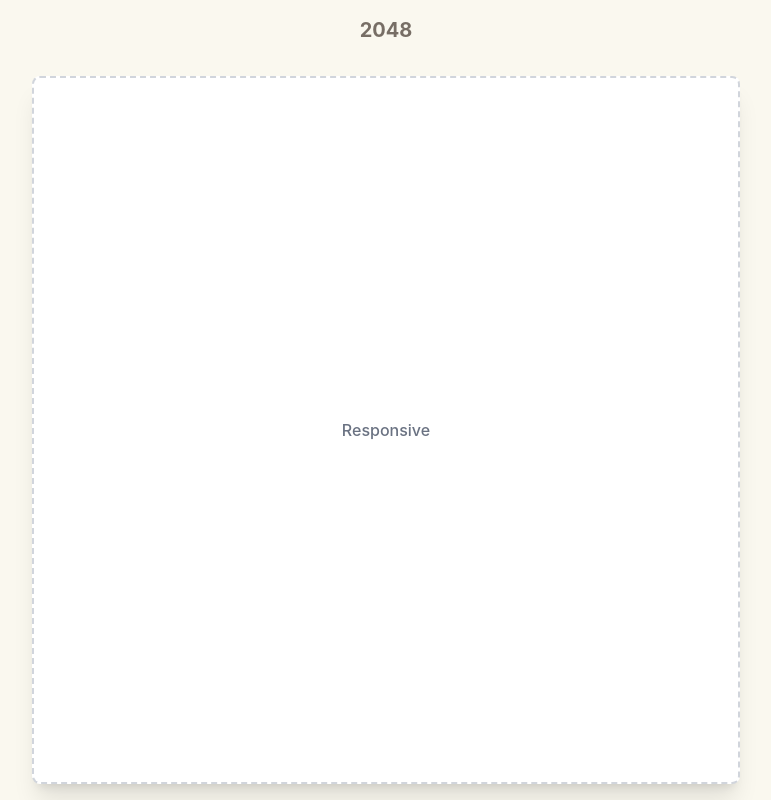
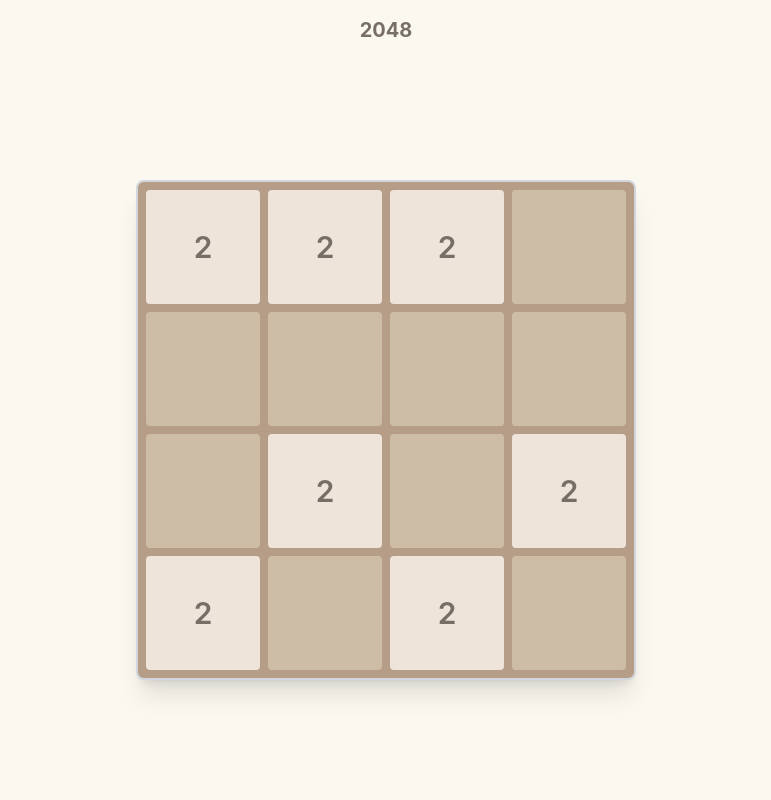
Before and after one commit to russell-lew/2048, a React (Vite) app: page / in a window 1280 px wide. Shown: the whole page, without its empty margins (254-1025 px from the left). Built offline with nearby package versions, Linux system fonts and the light colour scheme.

Commit message:
Use reducer in board component with simple event listener for key down

```diff
--- a/src/components/board.tsx
+++ b/src/components/board.tsx
@@ -1,7 +1,44 @@
+import { useEffect, useReducer } from 'react'
+import { boardReducer } from '../reducers/boardReducer'
+import { createInitialState } from '../utils/board-helpers'
+import { Tile } from './Tile'
+
 export const Board = () => {
+  const [state, dispatch] = useReducer(boardReducer, createInitialState())
+  useEffect(() => {
+    const handleKeyDown = (e: KeyboardEvent) => {
+      e.preventDefault()
+      switch (e.key) {
+        case 'ArrowUp': {
+          dispatch('move_up')
+          return
+        }
+        case 'ArrowDown': {
+          dispatch('move_down')
+          return
+        }
+        case 'ArrowLeft': {
+          dispatch('move_left')
+          return
+        }
+        case 'ArrowRight': {
+          dispatch('move_right')
+          return
+        }
+      }
+    }
+    window.addEventListener('keydown', handleKeyDown)
+    return () => window.removeEventListener('keydown', handleKeyDown)
+  }, [dispatch])
   return (
-    <div className="flex aspect-square h-full max-w-full items-center justify-center rounded-lg border-2 border-dashed border-gray-300 bg-white shadow-xl">
-      <p className="font-medium text-gray-500">Responsive </p>
+    <div className="flex aspect-square w-100 md:w-125 items-center justify-center rounded-lg border-2 border-gray-300 bg-background-20 shadow-xl p-2">
+      <div className="grid grid-cols-4 gap-2 w-full h-full">
+        {state.board.map((row, r) =>
+          row.map((num, c) => (
+            <Tile key={`${r}-${c}`} id={`${r}-${c}`} value={num} />
+          )),
+        )}
+      </div>
     </div>
   )
 }
```
